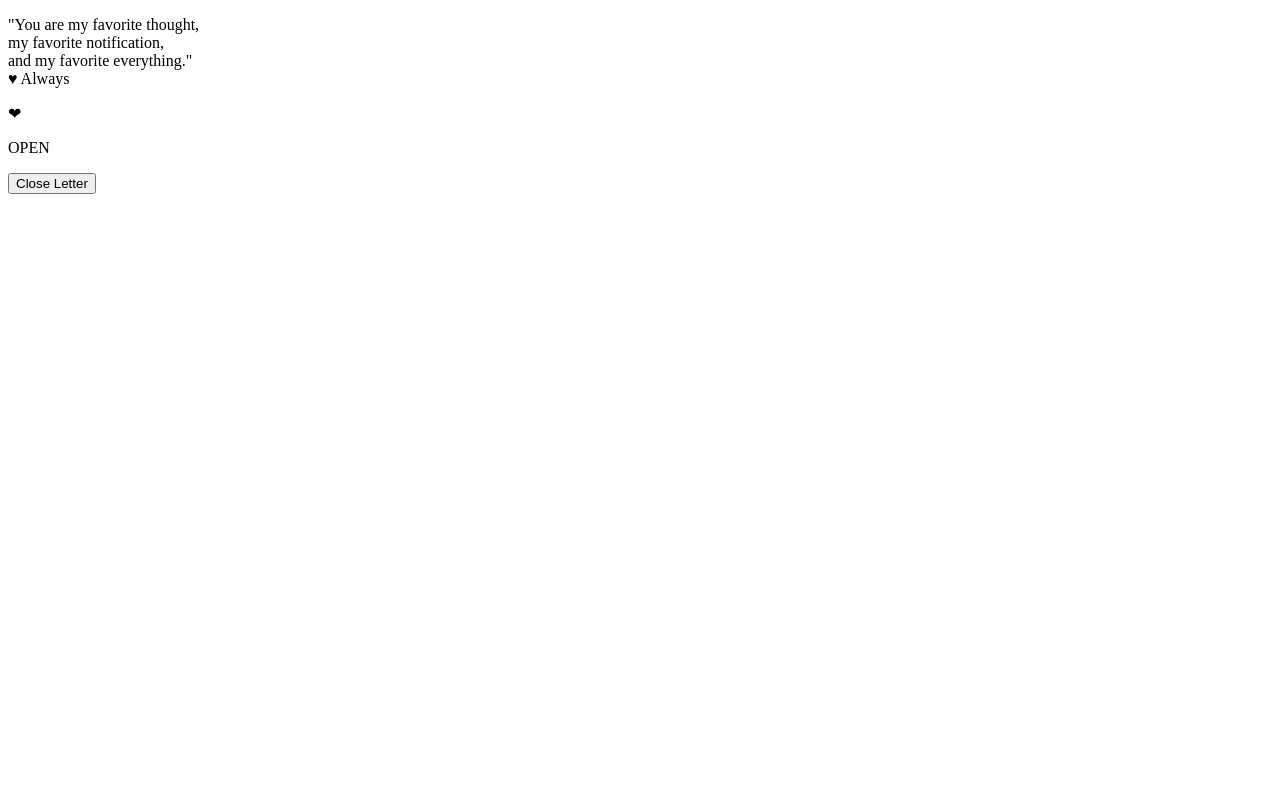
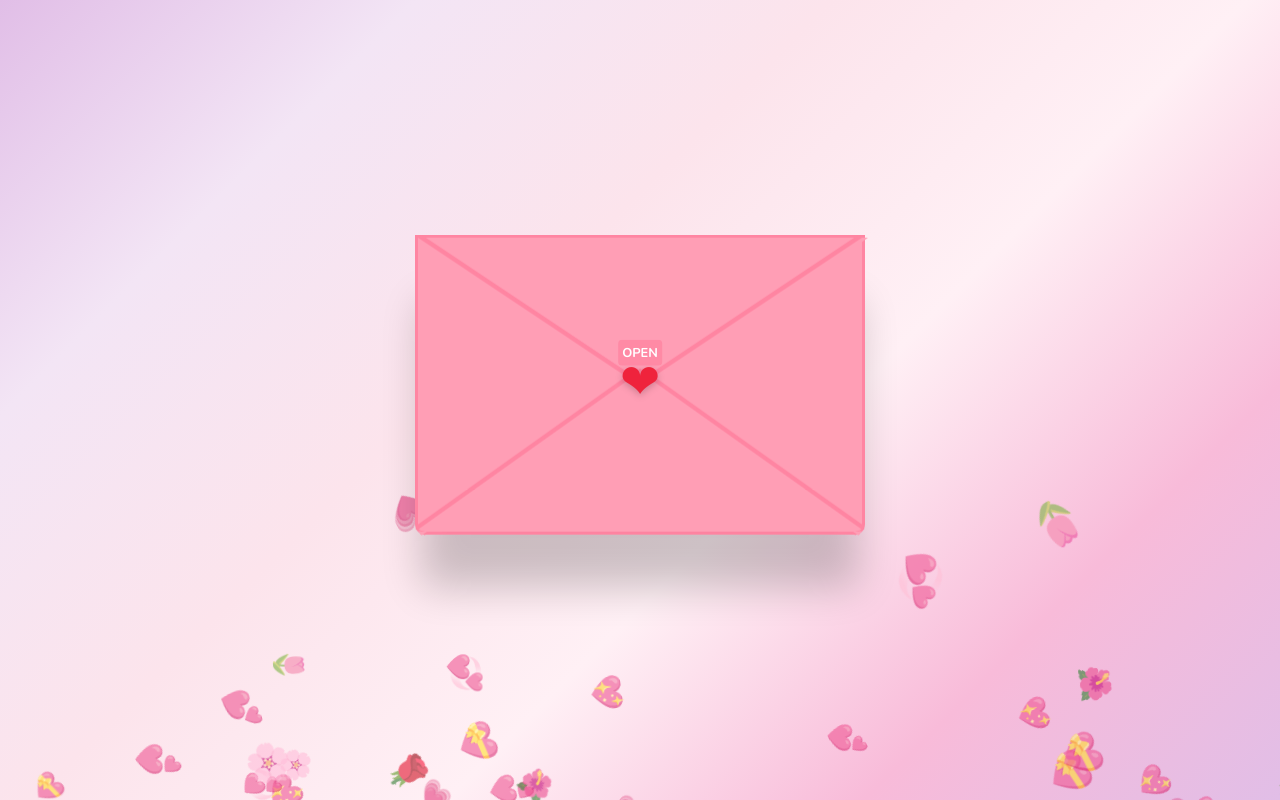
Before and after one commit to markromelfeguro/love-letter-card, a plain HTML site: page index.html in a window 1280 px wide. Drawn offline with nearby package versions, Linux system fonts and the light colour scheme; the site is published under a folder, as on GitHub Pages, so addresses that start at the root find nothing.

Commit message:
update source path

```diff
--- a/index.html
+++ b/index.html
@@ -4,7 +4,7 @@
     <meta charset="UTF-8">
     <meta name="viewport" content="width=device-width, initial-scale=1.0">
     <title>Love Letter</title>
-    <link rel="stylesheet" href="/asset/css/styles.css">
+    <link rel="stylesheet" href="asset/css/styles.css">
 </head>
 <body>
     <div class="lavender-flow-bg"></div>
@@ -39,6 +39,6 @@
         <button class="reset-btn" onclick="toggleLetter(event)">Close Letter</button>
     </div>
 
-    <script src="/asset/js/script.js"></script>
+    <script src="asset/js/script.js"></script>
 </body>
 </html>
```
